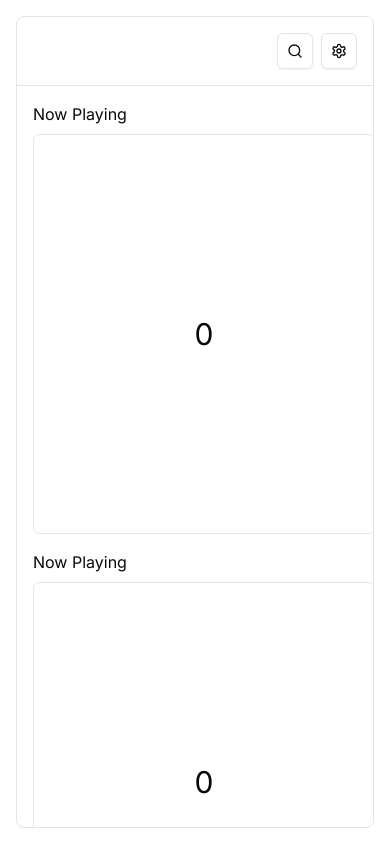
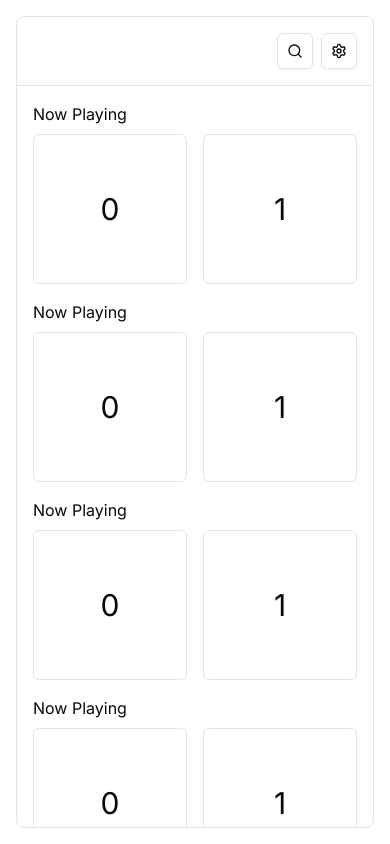
Before and after one commit to vidondev/movies, a Next.js app: page / in a window 390 px wide. Built offline with nearby package versions, Linux system fonts and the light colour scheme.

Commit message:
update ui

```diff
--- a/app/(home)/page.tsx
+++ b/app/(home)/page.tsx
@@ -1,50 +1,74 @@
-import { Carousel, CarouselContent, CarouselItem } from "@/components/ui/carousel";
-import { ScrollArea, ScrollBar } from "@/components/ui/scroll-area";
+import {
+  Carousel,
+  CarouselContent,
+  CarouselItem,
+  CarouselNext,
+  CarouselPrevious,
+} from "@/components/ui/carousel";
 
 export default function Home() {
   return (
-
-    <div className="space-y-4 p-4">
+    <div className="space-y-4 p-4 ">
       <div className="space-y-2">
         <h2>Now Playing</h2>
-        <Carousel className="w-full ">
-      <CarouselContent >
-        {Array.from({ length: 10 }).map((_, index) => (
-          <CarouselItem key={index} className=" lg:basis-1/5">
-            <div className=" h-[400px]  border rounded-md  flex items-center justify-center text-3xl">{index}</div>
-            </CarouselItem>))}
+        <Carousel className="grid" opts={{
+          slidesToScroll: 'auto',
+        }}>
+          <CarouselContent>
+            {Array.from({ length: 20 }).map((_, index) => (
+              <CarouselItem key={index} className="menu-item">
+                <div className=" h-[150px]  border rounded-md  flex items-center justify-center text-3xl">
+                  {index}
+                </div>
+              </CarouselItem>
+            ))}
           </CarouselContent>
         </Carousel>
       </div>
-      <div className="space-y-2 ">
+      <div className="space-y-2">
         <h2>Now Playing</h2>
-        <Carousel className="w-full ">
-      <CarouselContent >
-        {Array.from({ length: 10 }).map((_, index) => (
-          <CarouselItem key={index} className=" lg:basis-1/5">
-            <div className=" h-[400px]  border rounded-md  flex items-center justify-center text-3xl">{index}</div>
-            </CarouselItem>))}
+        <Carousel className="grid" opts={{
+          slidesToScroll: 'auto',
+        }}>
+          <CarouselContent>
+            {Array.from({ length: 20 }).map((_, index) => (
+              <CarouselItem key={index} className="menu-item">
+                <div className=" h-[150px]  border rounded-md  flex items-center justify-center text-3xl">
+                  {index}
+                </div>
+              </CarouselItem>
+            ))}
+          </CarouselContent>
+        </Carousel>
+      </div><div className="space-y-2">
+        <h2>Now Playing</h2>
+        <Carousel className="grid" opts={{
+          slidesToScroll: 'auto',
+        }}>
+          <CarouselContent>
+            {Array.from({ length: 20 }).map((_, index) => (
+              <CarouselItem key={index} className="menu-item">
+                <div className=" h-[150px]  border rounded-md  flex items-center justify-center text-3xl">
+                  {index}
+                </div>
+              </CarouselItem>
+            ))}
           </CarouselContent>
         </Carousel>
       </div>
-      <div className="space-y-2 ">
+      <div className="space-y-2">
         <h2>Now Playing</h2>
-        <Carousel className="w-full ">
-      <CarouselContent >
-        {Array.from({ length: 10 }).map((_, index) => (
-          <CarouselItem key={index} className=" lg:basis-1/5">
-            <div className=" h-[400px]  border rounded-md  flex items-center justify-center text-3xl">{index}</div>
-            </CarouselItem>))}
-      </CarouselContent>
-      </Carousel>
-      </div><div className="space-y-2 ">
-        <h2>Now Playing</h2>
-        <Carousel className="w-full ">
-      <CarouselContent >
-        {Array.from({ length: 10 }).map((_, index) => (
-          <CarouselItem key={index} className=" lg:basis-1/5">
-            <div className=" h-[400px]  border rounded-md  flex items-center justify-center text-3xl">{index}</div>
-            </CarouselItem>))}
+        <Carousel className="grid" opts={{
+          slidesToScroll: 'auto',
+        }}>
+          <CarouselContent>
+            {Array.from({ length: 20 }).map((_, index) => (
+              <CarouselItem key={index} className="menu-item">
+                <div className=" h-[150px]  border rounded-md  flex items-center justify-center text-3xl">
+                  {index}
+                </div>
+              </CarouselItem>
+            ))}
           </CarouselContent>
         </Carousel>
       </div>
--- a/app/globals.css
+++ b/app/globals.css
@@ -87,3 +87,8 @@
     @apply bg-background text-foreground overflow-y-hidden ;
   }
 }
+
+
+.menu-item {
+  @apply lg:basis-1/4 md:basis-1/3 basis-1/2 xl:basis-1/5;
+}
```
Lines whose indentation alone changed are shown as unchanged.
